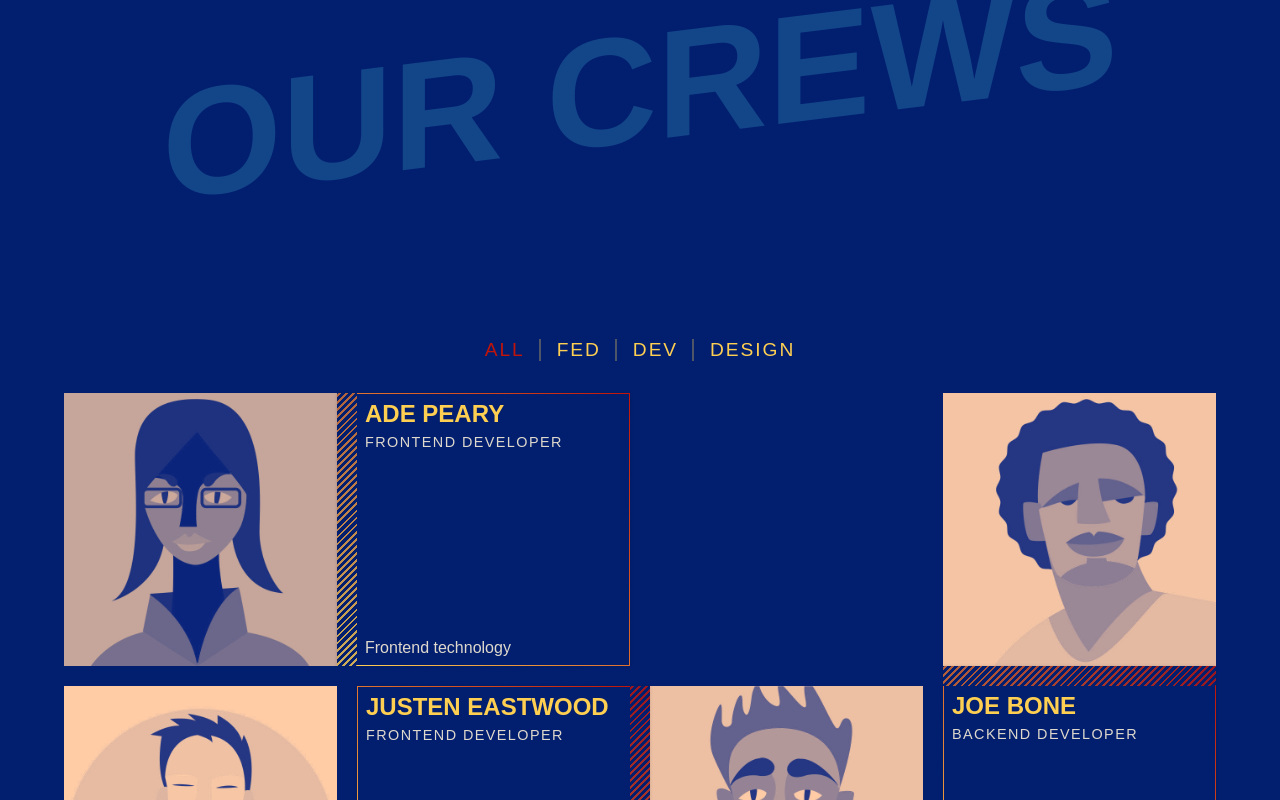
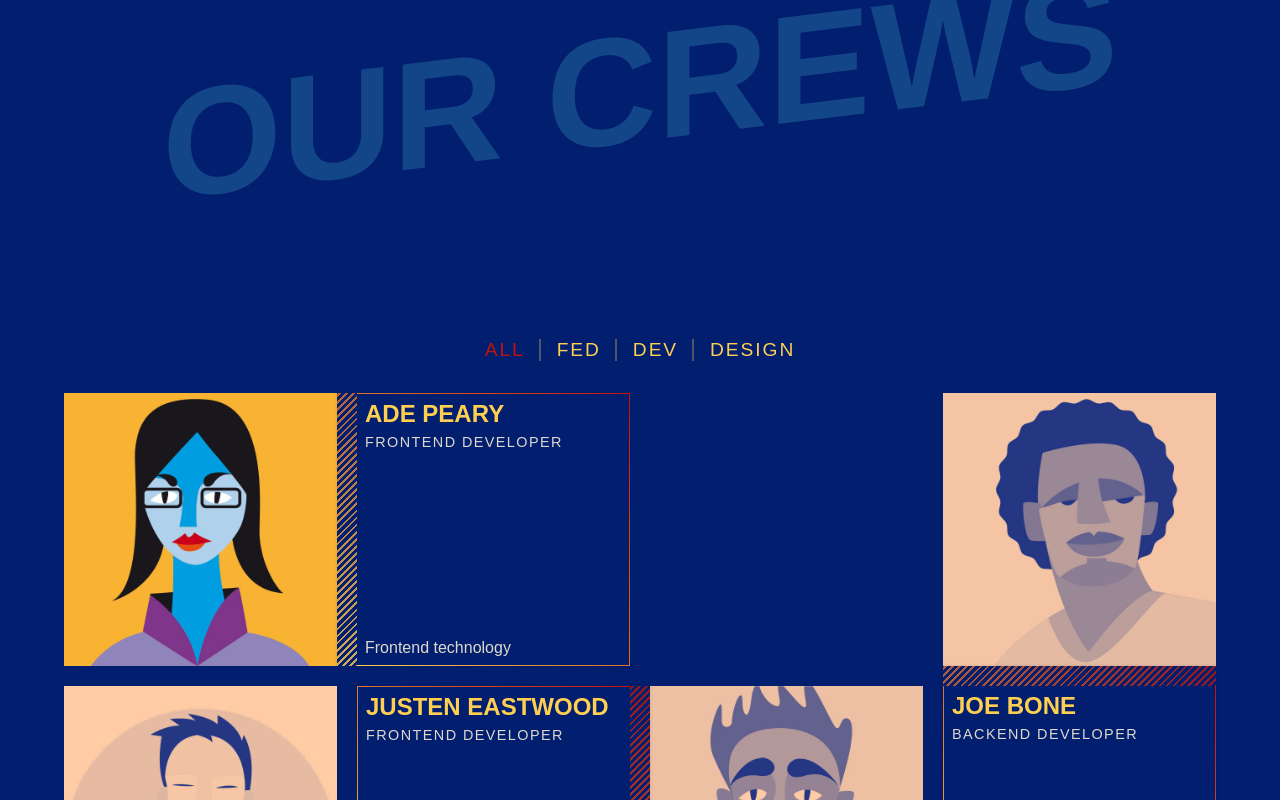
Before and after one commit to gyver98/react-our-crews-app, a React (Create React App) app: page / in a window 1280 px wide. In both pictures the pointer is over the element 200 px from the left and 529 px from the top of the page. Shown: the top 800 px of the page. Built offline with nearby package versions, Linux system fonts and the light colour scheme.

Commit message:
update grid-template

```diff
--- a/src/App.css
+++ b/src/App.css
@@ -397,7 +397,7 @@ img {
   transition: 0.5s;
 }
 .crew-photo:hover {
-  opacity: 0.8;
+  filter: none;
 }
 
 .crew-profile__name {
```
